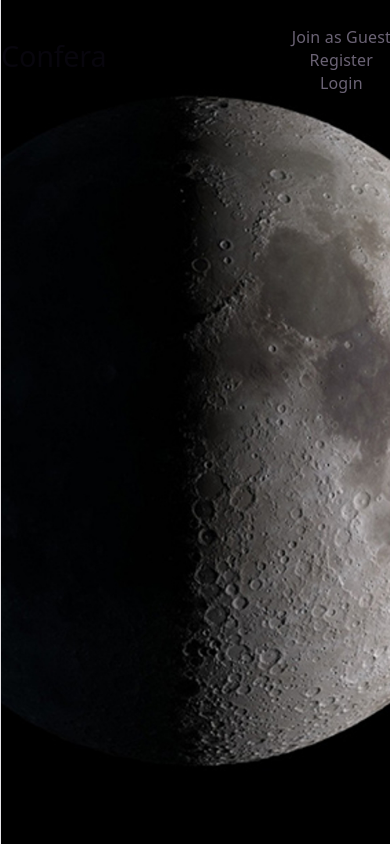
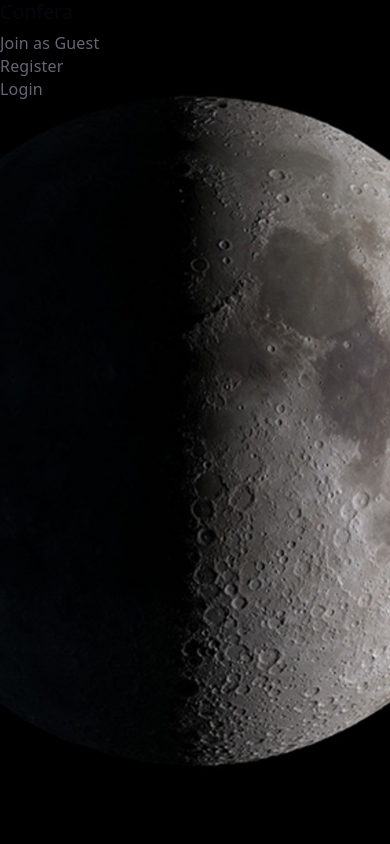
Before and after one commit to Sanasaifi786/Confera, a React app in the folder frontend/: page / in a window 390 px wide. Built offline with nearby package versions, Linux system fonts and the light colour scheme; the HTML template or start-up script is replaced by a standard one.

Commit message:
enhance landing page styles and structure for better responsiveness

```diff
--- a/frontend/src/App.css
+++ b/frontend/src/App.css
@@ -1,31 +1,117 @@
-*{
+/* @import url('https://fonts.googleapis.com/css2?family=Outfit:wght@300;400;500;600;700&display=swap'); */
+
+* {
   margin: 0;
-  padding:0;
+  padding: 0;
   box-sizing: border-box;
+  /* font-family: 'Outfit', sans-serif; */
 }
+
 .landingPageContainer {
-  width: 100vw;
+  width: 100%;
   height: 100vh;
   background-image: url("/image.png");
   background-position: center;
   background-repeat: no-repeat;
   background-size: cover;
   overflow: hidden;
+  position: relative;
+  display: flex;
+  flex-direction: column;
 }
-.landingPageContainer nav{
-  padding-inline: 1.2 rem;
-  padding-block: 1.6rem;
+
+/* Glassmorphic Navbar */
+/* .landingPageContainer nav {
+  margin: 1.5rem 2.5rem;
+  padding: 1rem 2.5rem;
   display: flex;
   align-items: center;
   justify-content: space-between;
+  background: rgba(255, 255, 255, 0.03);
+  backdrop-filter: blur(14px);
+  -webkit-backdrop-filter: blur(14px);
+  border: 1px solid rgba(255, 255, 255, 0.08);
+  border-radius: 20px;
+  box-shadow: 0 10px 40px 0 rgba(0, 0, 0, 0.4);
+  transition: all 0.4s cubic-bezier(0.16, 1, 0.3, 1);
+}
+
+.landingPageContainer nav:hover {
+  border-color: rgba(255, 255, 255, 0.16);
+  box-shadow: 0 10px 45px 0 rgba(0, 0, 0, 0.55);
+}
+
+.navHeader h2 {
+  font-size: 2rem;
+  font-weight: 700;
+  letter-spacing: -0.5px;
+  background: linear-gradient(135deg, #ffffff 0%, #a5b4fc 100%);
+  -webkit-background-clip: text;
+  -webkit-text-fill-color: transparent;
+  user-select: none;
+}
+
+.navList {
+  display: flex;
+  align-items: center;
+  gap: 2.2rem;
+}
+
+.navList p {
+  color: rgba(255, 255, 255, 0.65);
+  font-size: 1rem;
+  font-weight: 500;
+  cursor: pointer;
+  transition: all 0.3s cubic-bezier(0.16, 1, 0.3, 1);
+  position: relative;
+}
+
+.navList p::after {
+  content: '';
+  position: absolute;
+  bottom: -4px;
+  left: 0;
+  width: 0;
+  height: 2px;
+  background: linear-gradient(90deg, #818cf8, #a5b4fc);
+  transition: width 0.3s cubic-bezier(0.16, 1, 0.3, 1);
+  border-radius: 2px;
+}
+
+.navList p:hover {
+  color: #ffffff;
+}
+
+.navList p:hover::after {
+  width: 100%;
+}
+
+/* Call to action login button */
+/* .loginBtn {
+  background: linear-gradient(135deg, #4f46e5 0%, #6366f1 100%);
+  padding: 0.65rem 1.6rem;
+  border-radius: 12px;
+  border: 1px solid rgba(255, 255, 255, 0.15);
+  box-shadow: 0 4px 20px rgba(79, 70, 229, 0.35);
+  transition: all 0.4s cubic-bezier(0.16, 1, 0.3, 1);
   cursor: pointer;
 }
-.landingPageContainer nav h2{
-  font-size: 1.8rem;
-  font-weight: 500;
+
+.loginBtn p {
+  color: #ffffff !important;
+  font-weight: 600;
 }
-.landingPageContainer nav navlist{
-  display: flex;
-  align-items: center;
-  gap: 1.6rem;
+
+.loginBtn p::after {
+  display: none;
 }
+
+.loginBtn:hover {
+  transform: translateY(-2px);
+  box-shadow: 0 8px 25px rgba(79, 70, 229, 0.55);
+  background: linear-gradient(135deg, #6366f1 0%, #4f46e5 100%);
+}
+
+.loginBtn:active {
+  transform: translateY(0);
+} */
--- a/frontend/src/index.css
+++ b/frontend/src/index.css
@@ -55,11 +55,7 @@ body {
 }
 
 #root {
-  width: 1126px;
-  max-width: 100%;
-  margin: 0 auto;
-  text-align: center;
-  border-inline: 1px solid var(--border);
+  width: 100%;
   min-height: 100svh;
   display: flex;
   flex-direction: column;
--- a/frontend/src/pages/LandingPage.jsx
+++ b/frontend/src/pages/LandingPage.jsx
@@ -10,7 +10,7 @@ function LandingPage() {
         <div className="navList">
             <p>Join as Guest</p>
             <p>Register</p>
-            <div role = 'button'>
+            <div className="loginBtn" role='button'>
                 <p>Login</p>
             </div>
         </div>
```
